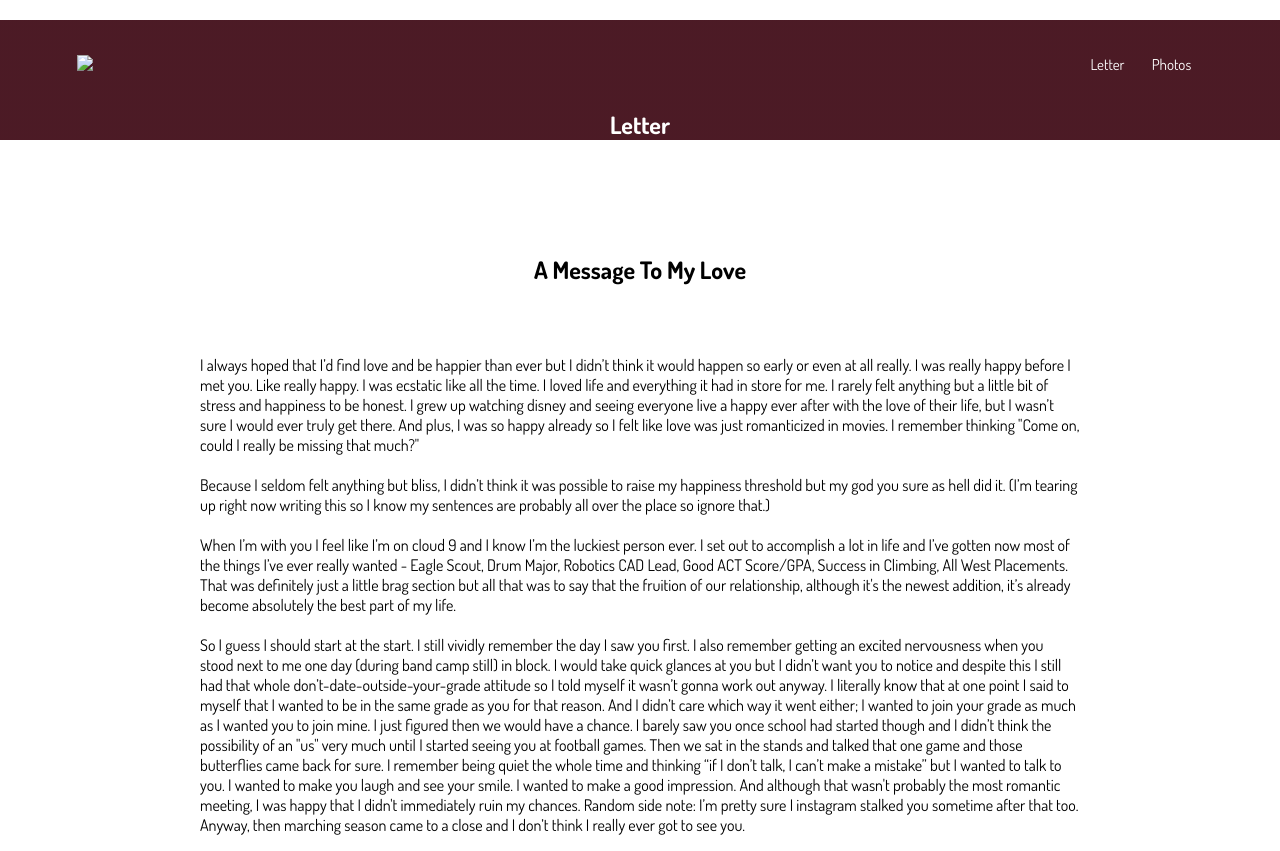
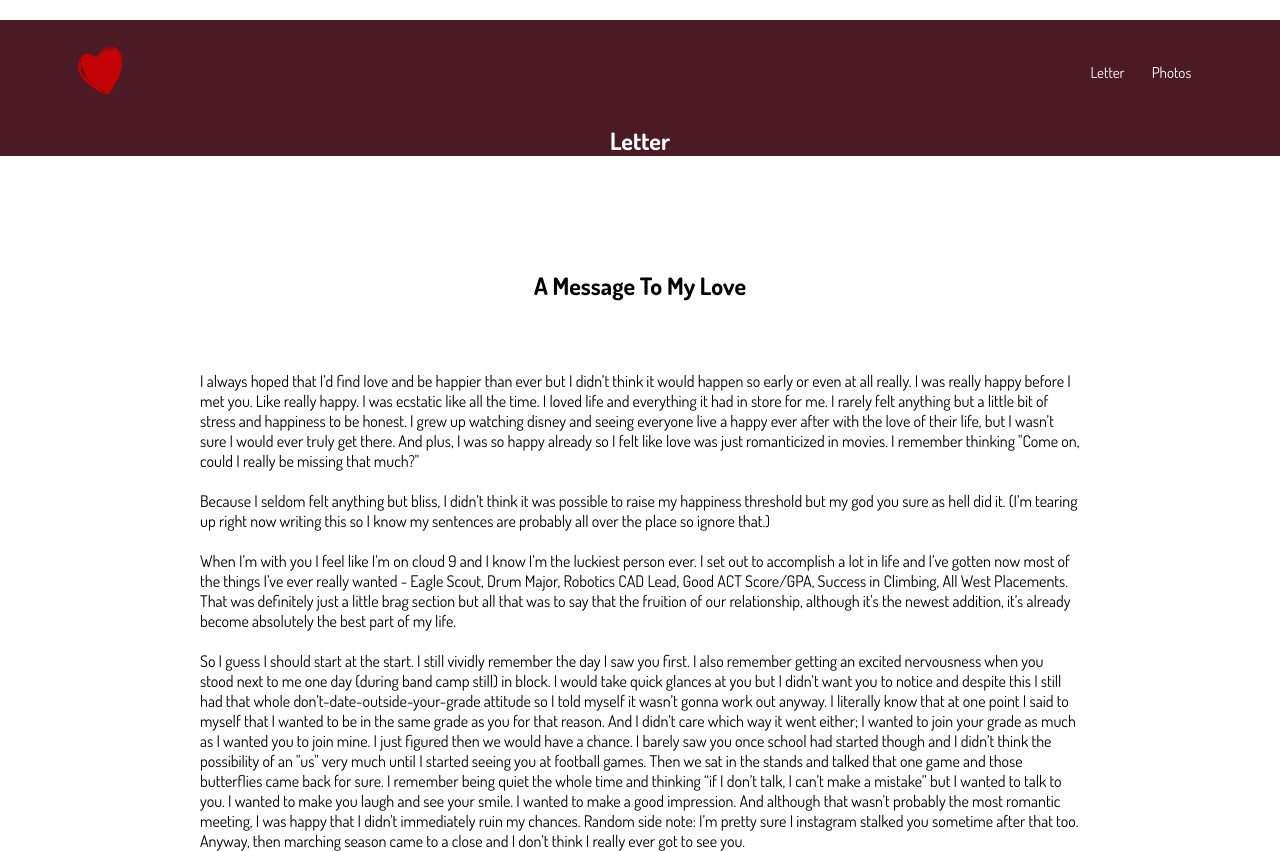
Before and after one commit to rfinn4879/ryan-maya, a plain HTML site: page letter.html in a window 1280 px wide. Shown: the top 851 px of the page. Drawn offline with Linux system fonts and the light colour scheme.

Commit message:
Update letter.html

```diff
--- a/letter.html
+++ b/letter.html
@@ -12,7 +12,7 @@
 <body>
     <section class="sub-header">
         <nav>
-            <a href="index.html"><img src="images/heart-png-31.png"></a>
+            <a href="index.html"><img src="./heart-png-31.png"></a>
             <div class="nav-links" id="navLinks">
                 <i class="fa-solid fa-circle-xmark" onclick="hideMenu()"></i>
                     <ul>
```
